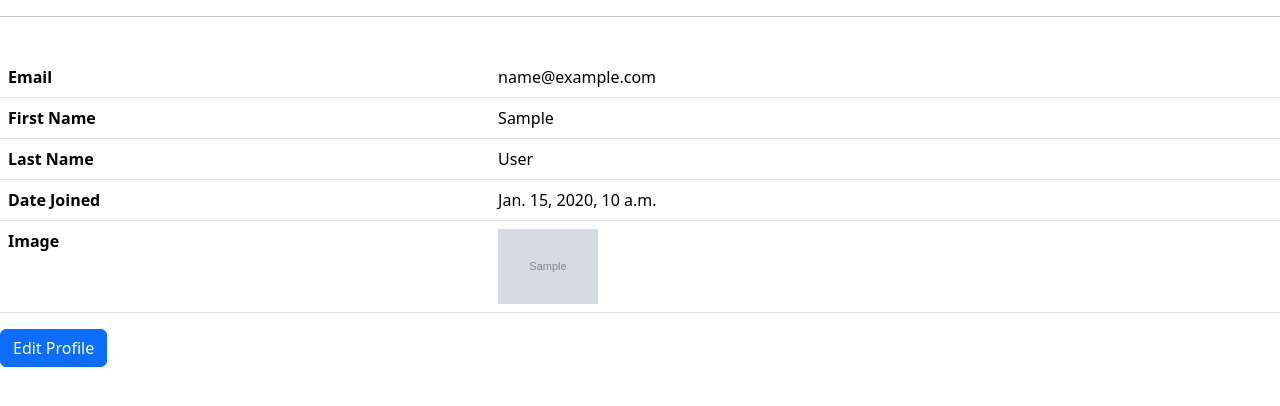
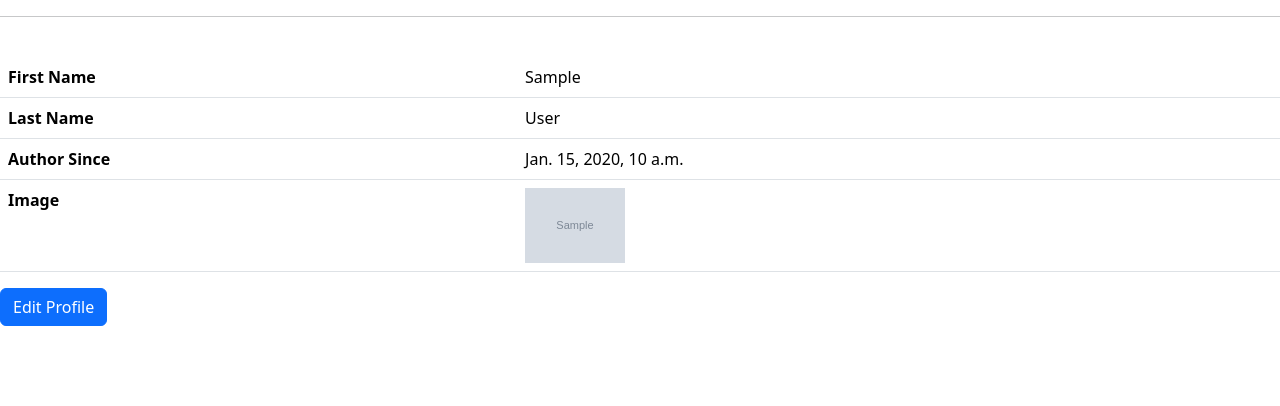
Before and after one commit to Arslanbaig84/Blogpost, a Django app: a page that uses users/templates/users/userprofile.html in a window 1280 px wide. Shown: the part 91-497 px from the top of the page. Run offline with Django 4.2, Linux system fonts and the light colour scheme; a user stored in the database is signed in; tables that the repository leaves empty hold one stand-in row (values such as "Sample post"); grey boxes marked "Sample" are stand-in pictures; some libraries are stand-ins or nearby versions.

Commit message:
author email removed from his public profile

```diff
--- a/users/templates/users/userprofile.html
+++ b/users/templates/users/userprofile.html
@@ -11,10 +11,6 @@
 <table class="table">
     <tbody>
       <tr>
-        <th scope="row">Email</th>
-        <td>{{user_profile.email}}</td>
-      </tr>
-      <tr>
         <th scope="row">First Name</th>
         <td>{{user_profile.first_name}}</td>
       </tr>
@@ -23,7 +19,7 @@
         <td>{{user_profile.last_name}}</td>
       </tr>
       <tr>
-        <th scope="row">Date Joined</th>
+        <th scope="row">Author Since</th>
         <td>{{user_profile.date_joined}}</td>
       </tr>
       <tr>
```
